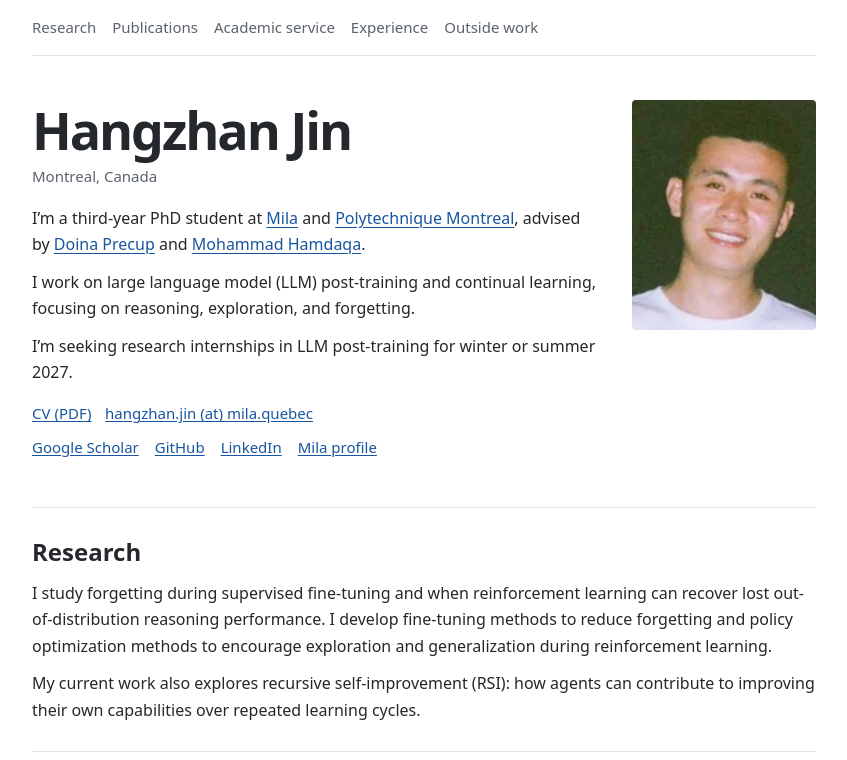
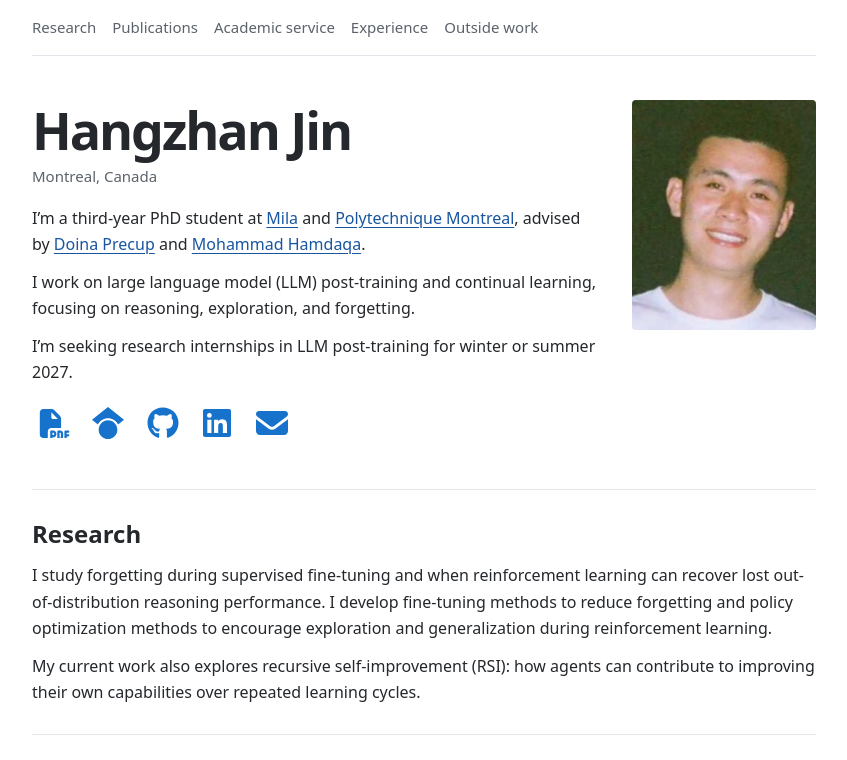
Before and after one commit to hangzhanjin/hangzhanjin.github.io, a plain HTML site: page index.html in a window 1280 px wide. Shown: the top 760 px of the page, without its empty margins (216-1063 px from the left). Drawn offline with Linux system fonts and the light colour scheme.

Commit message:
Show contact and profile links as icons

```diff
--- a/index.html
+++ b/index.html
@@ -13,7 +13,7 @@
   <meta property="og:image" content="https://hangzhanjin.github.io/assets/portrait.webp">
   <link rel="canonical" href="https://hangzhanjin.github.io/">
   <link rel="icon" href="assets/favicon.svg?v=3" type="image/svg+xml">
-  <link rel="stylesheet" href="styles.css?v=3">
+  <link rel="stylesheet" href="styles.css?v=4">
 </head>
 <body>
   <a class="skip-link" href="#main">Skip to content</a>
@@ -39,15 +39,22 @@
           <a href="https://mila.quebec/en/directory/mohammad-hamdaqa" target="_blank" rel="noopener">Mohammad Hamdaqa</a>.</p>
         <p>I work on large language model (LLM) post-training and continual learning, focusing on reasoning, exploration, and forgetting.</p>
         <p>I’m seeking research internships in LLM post-training for winter or summer 2027.</p>
-        <div class="contact">
-          <a href="assets/Hangzhan-Jin-CV.pdf?v=3" target="_blank" rel="noopener">CV (PDF)</a>
-          <a href="mailto:hangzhan.jin@mila.quebec">hangzhan.jin (at) mila.quebec</a>
-        </div>
-        <nav class="profiles" aria-label="Professional profiles">
-          <a href="https://scholar.google.com/citations?user=-9O7mnUAAAAJ&amp;hl=en" target="_blank" rel="noopener">Google Scholar</a>
-          <a href="https://github.com/hangzhanjin" target="_blank" rel="noopener">GitHub</a>
-          <a href="https://www.linkedin.com/in/hangzhan-jin/" target="_blank" rel="noopener">LinkedIn</a>
-          <a href="https://mila.quebec/en/directory/hangzhan-jin" target="_blank" rel="noopener">Mila profile</a>
+        <nav class="contact-links" aria-label="Contact and profiles">
+          <a href="assets/Hangzhan-Jin-CV.pdf?v=3" target="_blank" rel="noopener" aria-label="CV (PDF)" title="CV (PDF)">
+            <img src="assets/icons/file-pdf.svg" alt="" width="32" height="32">
+          </a>
+          <a href="https://scholar.google.com/citations?user=-9O7mnUAAAAJ&amp;hl=en" target="_blank" rel="noopener" aria-label="Google Scholar" title="Google Scholar">
+            <img src="assets/icons/google-scholar.svg" alt="" width="32" height="32">
+          </a>
+          <a href="https://github.com/hangzhanjin" target="_blank" rel="noopener" aria-label="GitHub" title="GitHub">
+            <img src="assets/icons/github.svg" alt="" width="32" height="32">
+          </a>
+          <a href="https://www.linkedin.com/in/hangzhan-jin/" target="_blank" rel="noopener" aria-label="LinkedIn" title="LinkedIn">
+            <img src="assets/icons/linkedin.svg" alt="" width="32" height="32">
+          </a>
+          <a href="mailto:hangzhan.jin@mila.quebec" aria-label="Email Hangzhan Jin" title="hangzhan.jin (at) mila.quebec">
+            <img src="assets/icons/envelope.svg" alt="" width="32" height="32">
+          </a>
         </nav>
       </div>
       <img class="portrait" src="assets/portrait.webp" alt="Hangzhan Jin" width="748" height="935" fetchpriority="high">
--- a/styles.css
+++ b/styles.css
@@ -55,14 +55,14 @@ a:hover { color: var(--link-hover); }
   border-bottom: 1px solid var(--line);
 }
 
-.section-nav, .profiles {
+.section-nav {
   display: flex;
   flex-wrap: wrap;
   gap: .2rem 1rem;
   font-size: .9375rem;
 }
 
-.section-nav a, .profiles a {
+.section-nav a {
   display: inline-block;
   padding-block: .2rem;
 }
@@ -106,17 +106,29 @@ h1 {
   border-radius: .25rem;
 }
 
-.contact {
+.contact-links {
   display: flex;
-  align-items: baseline;
-  gap: .85rem;
+  align-items: center;
+  gap: clamp(.25rem, 1.5vw, .65rem);
   margin-top: 1rem;
-  font-size: .9375rem;
 }
 
-.contact a:first-child { white-space: nowrap; }
+.contact-links a {
+  display: grid;
+  place-items: center;
+  flex: 0 0 2.75rem;
+  height: 2.75rem;
+  border-radius: .3rem;
+}
 
-.profiles { margin-top: .35rem; }
+.contact-links a:hover { background: #edf4fc; }
+
+.contact-links img {
+  display: block;
+  width: 2rem;
+  height: 2rem;
+  object-fit: contain;
+}
 
 .section {
   padding-block: 1.75rem;
```
Also changed, not shown: assets/icons/envelope.svg (added), assets/icons/file-pdf.svg (added), assets/icons/github.svg (added), assets/icons/google-scholar.svg (added), assets/icons/linkedin.svg (added), 1 other file.
